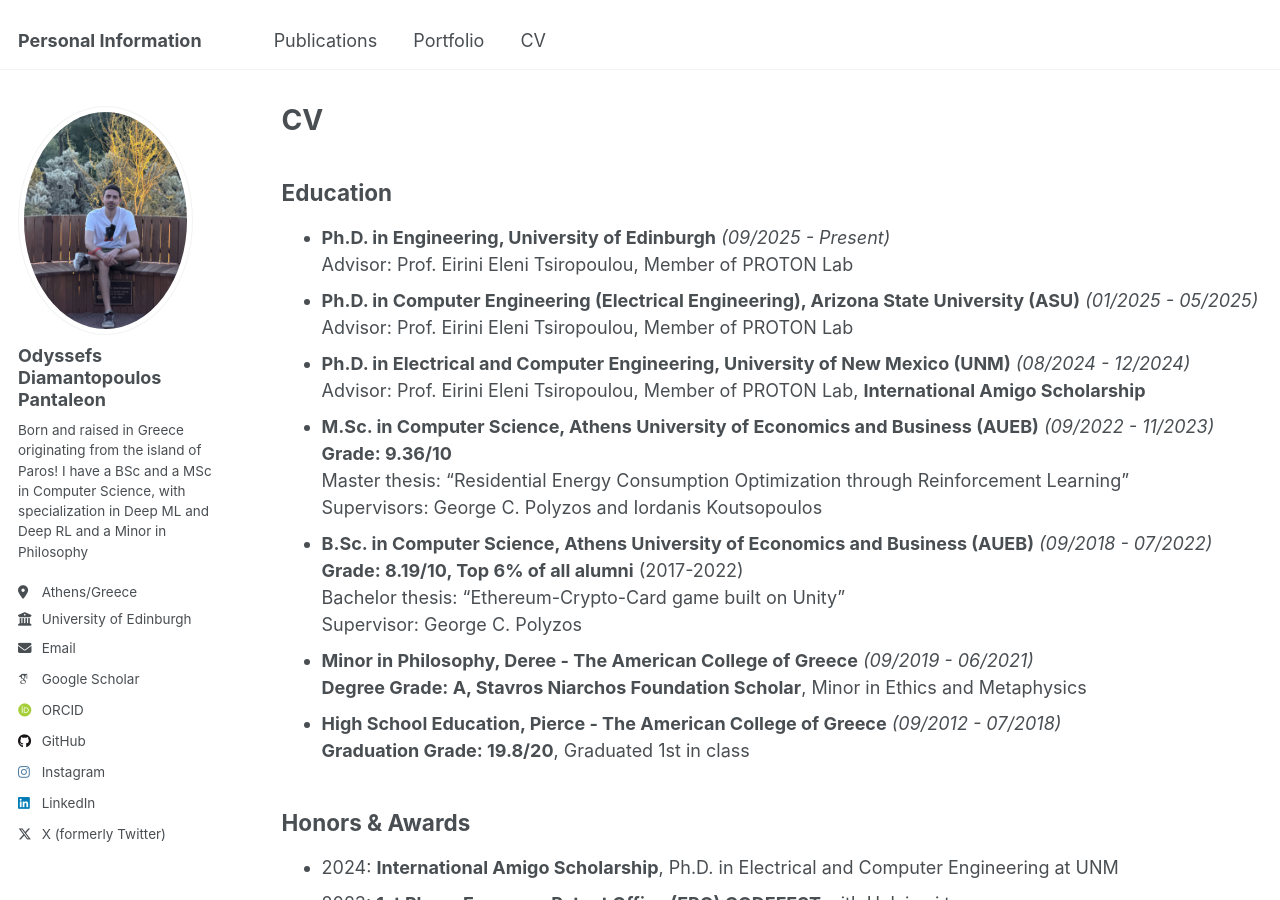
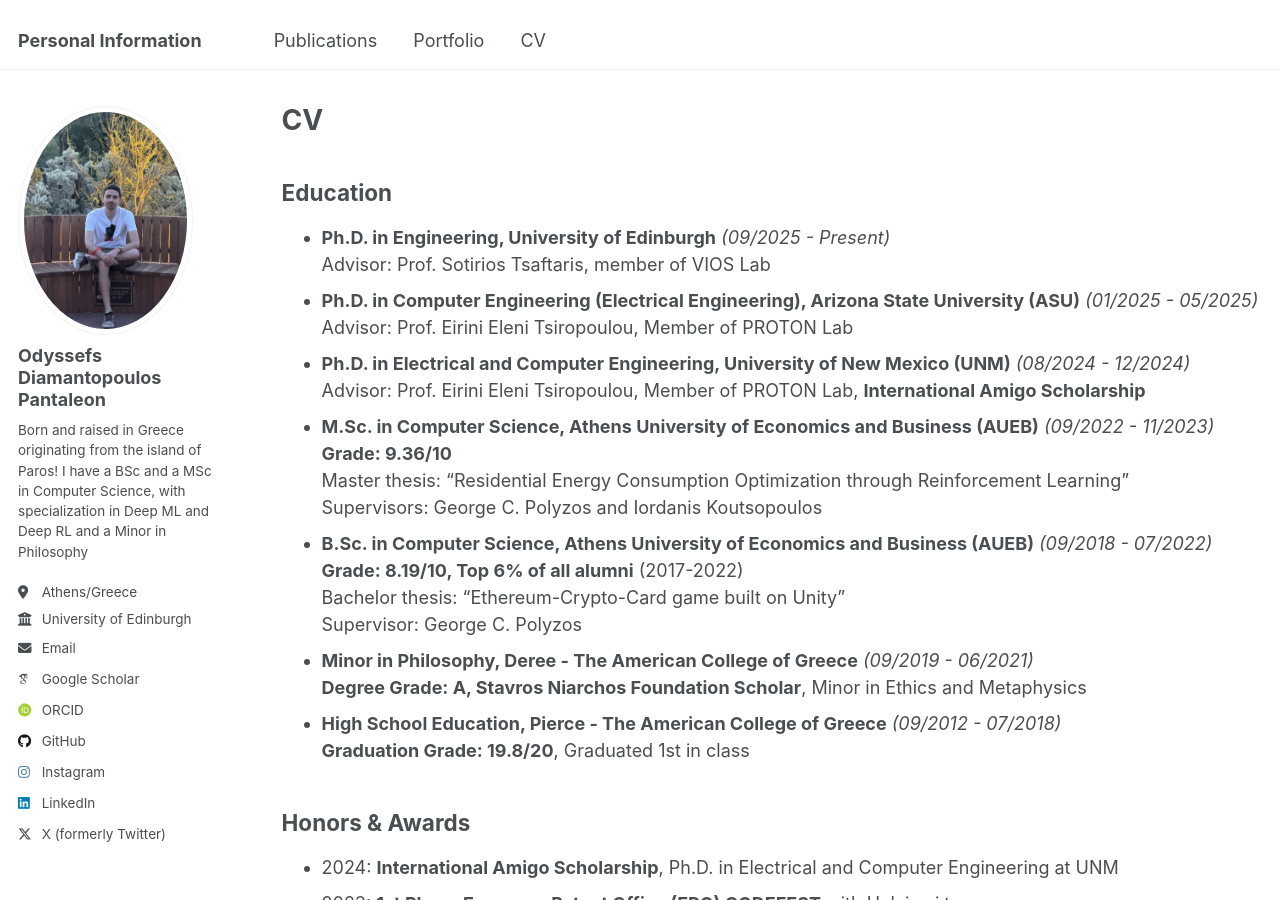
Before and after one commit to gody10/gody10.github.io, a Jekyll site: the page built from _pages/cv.md, in a window 1280 px wide and 900 px high. Built offline with Jekyll 4.4.1, drawn with Linux system fonts in a browser that asks for light colours; some web fonts are replaced.

Commit message:
Update CV

```diff
--- a/_pages/cv.md
+++ b/_pages/cv.md
@@ -12,7 +12,7 @@ redirect_from:
 ## Education
 
 - **Ph.D. in Engineering, University of Edinburgh** *(09/2025 - Present)*
-  Advisor: Prof. Eirini Eleni Tsiropoulou, Member of PROTON Lab
+  Advisor: Prof. Sotirios Tsaftaris, member of VIOS Lab
 - **Ph.D. in Computer Engineering (Electrical Engineering), Arizona State University (ASU)** *(01/2025 - 05/2025)*
   Advisor: Prof. Eirini Eleni Tsiropoulou, Member of PROTON Lab
 - **Ph.D. in Electrical and Computer Engineering, University of New Mexico (UNM)** *(08/2024 - 12/2024)*
```
